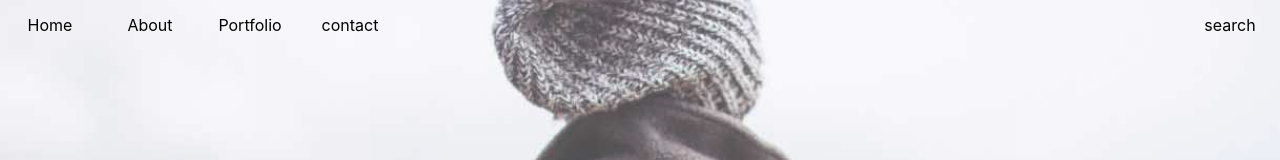
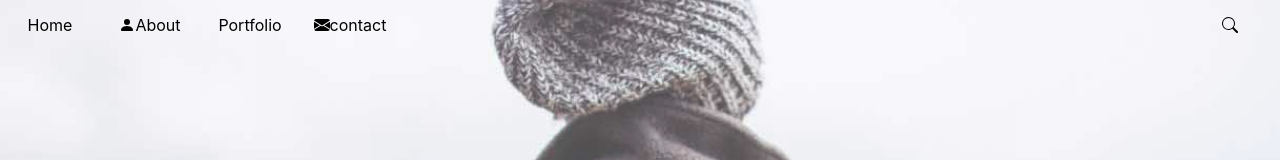
Before and after one commit to Schadrack10/parallax, a Next.js app: page / in a window 1280 px wide. Shown: the top 160 px of the page. Built offline with nearby package versions, Linux system fonts and the light colour scheme.

Commit message:
updated the master branch

```diff
--- a/component/Header.jsx
+++ b/components/Header.jsx
@@ -36,6 +36,16 @@ const Header = () => {
               cursor: "pointer",
             }}
           >
+            <svg
+              xmlns="http://www.w3.org/2000/svg"
+              width="16"
+              height="16"
+              fill="currentColor"
+              class="bi bi-person-fill"
+              viewBox="0 0 16 16"
+            >
+              <path d="M3 14s-1 0-1-1 1-4 6-4 6 3 6 4-1 1-1 1H3zm5-6a3 3 0 1 0 0-6 3 3 0 0 0 0 6z" />
+            </svg>
             About
           </div>
           <div
@@ -60,6 +70,16 @@ const Header = () => {
               cursor: "pointer",
             }}
           >
+            <svg
+              xmlns="http://www.w3.org/2000/svg"
+              width="16"
+              height="16"
+              fill="currentColor"
+              class="bi bi-envelope-fill"
+              viewBox="0 0 16 16"
+            >
+              <path d="M.05 3.555A2 2 0 0 1 2 2h12a2 2 0 0 1 1.95 1.555L8 8.414.05 3.555ZM0 4.697v7.104l5.803-3.558L0 4.697ZM6.761 8.83l-6.57 4.027A2 2 0 0 0 2 14h12a2 2 0 0 0 1.808-1.144l-6.57-4.027L8 9.586l-1.239-.757Zm3.436-.586L16 11.801V4.697l-5.803 3.546Z" />
+            </svg>
             contact
           </div>
         </div>
@@ -81,7 +101,16 @@ const Header = () => {
               height: "30px",
             }}
           >
-            search
+            <svg
+              xmlns="http://www.w3.org/2000/svg"
+              width="16"
+              height="16"
+              fill="currentColor"
+              class="bi bi-search"
+              viewBox="0 0 16 16"
+            >
+              <path d="M11.742 10.344a6.5 6.5 0 1 0-1.397 1.398h-.001c.03.04.062.078.098.115l3.85 3.85a1 1 0 0 0 1.415-1.414l-3.85-3.85a1.007 1.007 0 0 0-.115-.1zM12 6.5a5.5 5.5 0 1 1-11 0 5.5 5.5 0 0 1 11 0z" />
+            </svg>
           </div>
         </div>
       </nav>
--- a/pages/index.js
+++ b/pages/index.js
@@ -1,10 +1,12 @@
-import Header from "../component/Header";
+import Header from "../components/Header";
 
 
 export default function Home() {
   return (
     <>
+
         <Header/>
+
     </>
   )
 }
```
